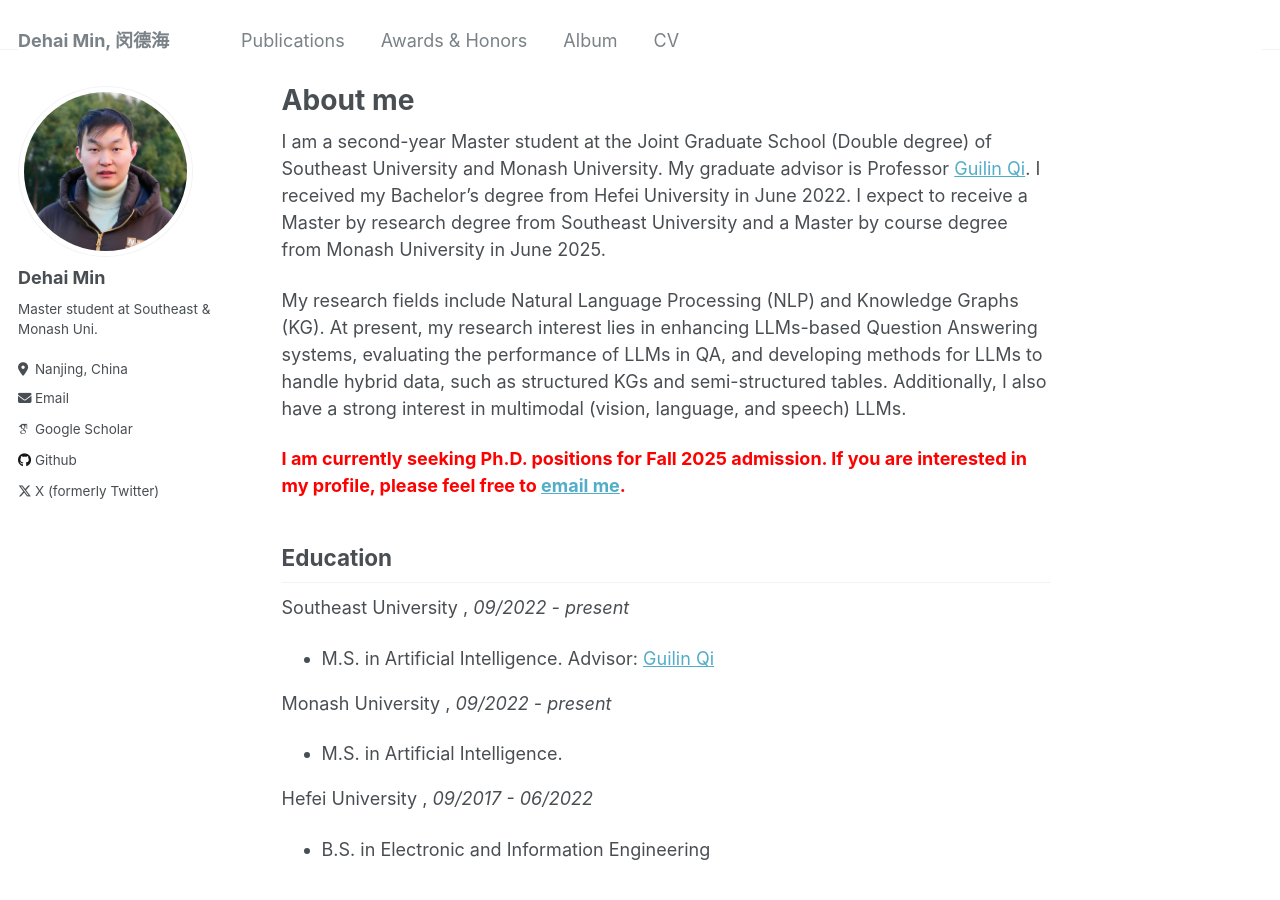
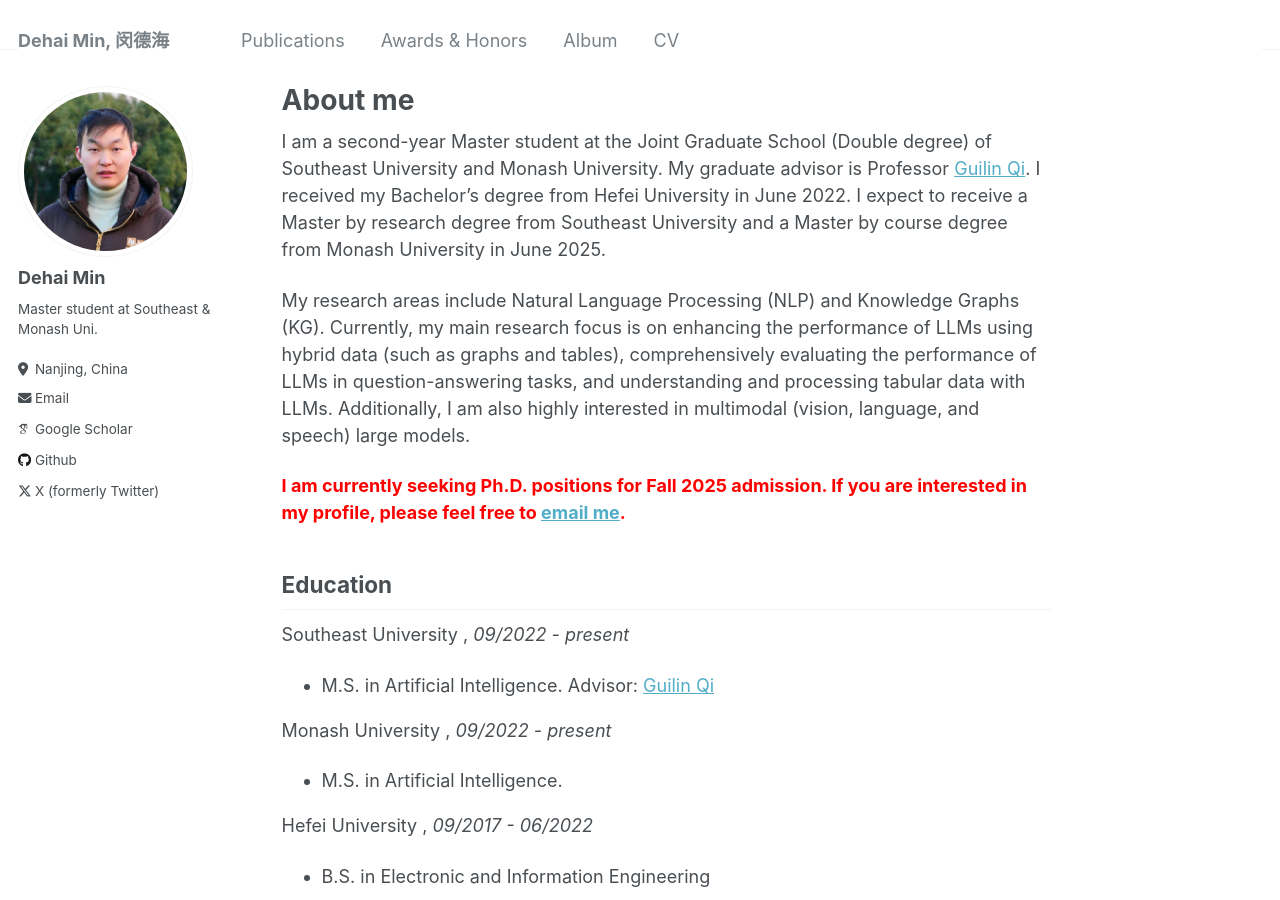
Before and after one commit to ZhishanQ/ZhishanQ.github.io, a Jekyll site: the page built from _pages/about.md, in a window 1280 px wide and 900 px high. Built offline with Jekyll 4.4.1, drawn with Linux system fonts in a browser that asks for light colours; some web fonts are replaced.

Commit message:
Update about.md

```diff
--- a/_pages/about.md
+++ b/_pages/about.md
@@ -9,7 +9,8 @@
 
 I am a second-year Master student at the Joint Graduate School (Double degree) of Southeast University and Monash University. My graduate advisor is Professor [Guilin Qi](https://scholar.google.com/citations?user=1gw3LJQAAAAJ&hl=en). I received my Bachelor's degree from Hefei University in June 2022. I expect to receive a Master by research degree from Southeast University and a Master by course degree from Monash University in June 2025.
 
-My research fields include Natural Language Processing (NLP) and Knowledge Graphs (KG). At present, my research interest lies in enhancing LLMs-based Question Answering systems, evaluating the performance of LLMs in QA, and developing methods for LLMs to handle hybrid data, such as structured KGs and semi-structured tables. Additionally, I also have a strong interest in multimodal (vision, language, and speech) LLMs.
+My research areas include Natural Language Processing (NLP) and Knowledge Graphs (KG). Currently, my main research focus is on enhancing the performance of LLMs using hybrid data (such as graphs and tables), comprehensively evaluating the performance of LLMs in question-answering tasks, and understanding and processing tabular data with LLMs. Additionally, I am also highly interested in multimodal (vision, language, and speech) large models.
+
 
 <span style="color:red">**I am currently seeking Ph.D. positions for Fall 2025 admission. If you are interested in my profile, please feel free to [email me](mailto:dmin0007@student.monash.edu).**</span>
 
```
